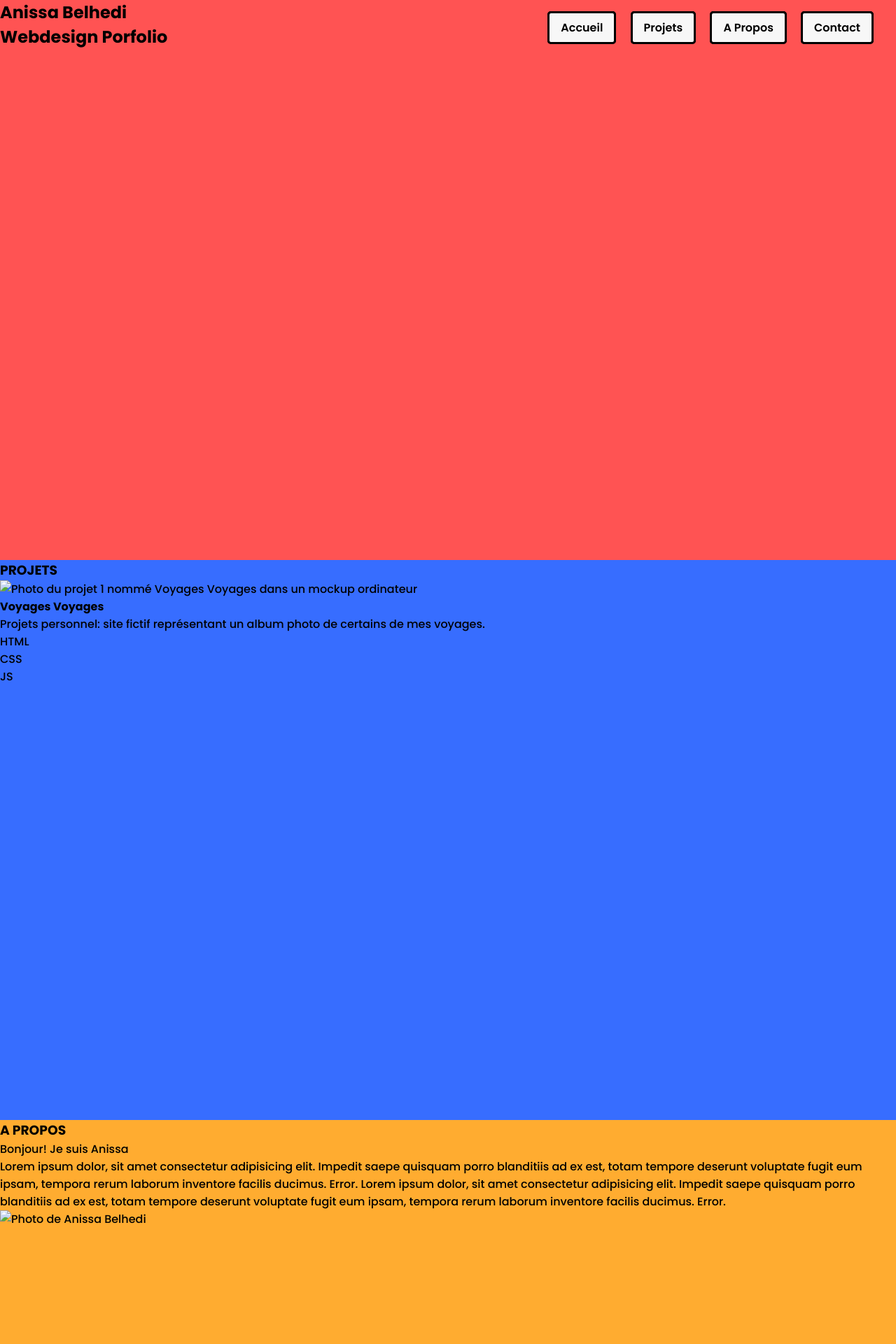
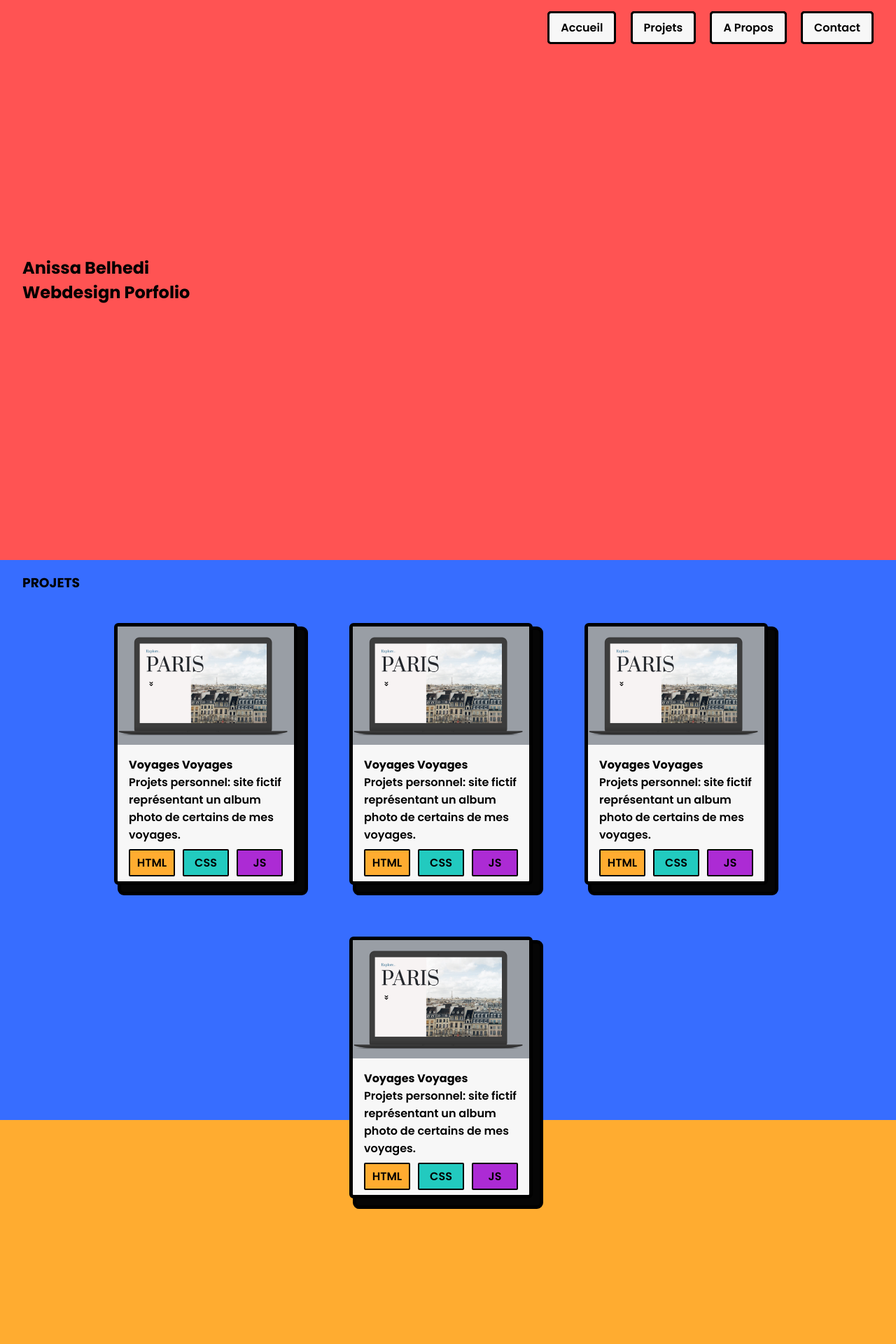
Before and after one commit to AnissaBel/anissawebdesign, a PHP site: page / in a window 1280 px wide. Shown: the top 1920 px of the page at 70% size. Run offline with PHP 8.4, Linux system fonts and the light colour scheme.

Commit message:
Section Projets - Cards

```diff
--- a/css/style.css
+++ b/css/style.css
@@ -14,13 +14,16 @@
     --red-1:#ff5353;
 }
 
+html {
+    scroll-behavior: smooth;
+}
+
 body {
     width:100%;
     height:100%;
     font-family:'Poppins', sans-serif;
     font-size: 1rem;
     background-color: aqua;
-    scroll-behavior: smooth;
 }
 
 header {
@@ -29,6 +32,7 @@ header {
     position: fixed;
     display:flex;
     padding:1rem;
+    z-index:10;
 }
 
 
@@ -82,6 +86,10 @@ nav li {
 section {
     width:100%;
     height:100vh;
+    padding:2rem;
+    display:flex;
+    flex-direction: column;
+    justify-content: center;
 }
 
 #accueil {
@@ -103,3 +111,100 @@ section {
 #contact {
     background-color: var(--blue-2);
 }
+
+/* ________SECTION PROJETS________ */
+
+.projets__container {
+    width:100%;
+    height:100%;
+    padding:1rem;
+    display:flex;
+    flex-wrap: wrap;
+    justify-content: center;
+}
+
+
+.card__contour {
+    width:17rem;
+    height:24rem;
+    margin:2rem;
+    display:inline-block;
+    background-color: #050505;
+    border-radius: 9px;
+    border: 5px solid black;
+    text-decoration: none;
+
+}
+
+.projets__container__cards {
+    width:100%;
+    height:100%;
+    display:flex;
+    flex-direction: column;
+    background-color: var(--white-bg);
+    border: 5px solid black;
+    color:black;
+    /* padding: 0.5rem 1rem; */
+    font-size:1rem;
+    font-weight:600;
+    border-radius:6px;
+    cursor:pointer;
+    transform:translate(-10px, -10px);
+    transition:
+    transform 0.15s ease-out,
+    color 0.15s ease-out,
+    background-color 0.15s ease-out;
+}
+
+.projets__container__cards:hover {
+    transform:translate(0px, 0px);
+    border: 3px solid black;
+    background-color: #22cabf;
+}
+
+.card__img__container {
+    width:100%;
+    height:50%;
+}
+
+.card__img__container img {
+    width:100%;
+    height:100%;
+    object-fit: cover;
+}
+
+.card__description__container {
+    padding:1rem;
+}
+
+
+.bloc__container {
+    width:100%;
+    display:flex;
+    justify-content: space-between;
+    margin:0.5rem 0rem 0.5rem 0rem;
+
+}
+
+.html__bloc,
+.css__bloc,
+.js__bloc {
+    width:30%;
+    padding:0.3rem;
+    border:2px solid black;
+    border-radius:2px;
+    text-align: center;
+}
+
+.html__bloc {
+    background-color: var(--orange-1);
+}
+.css__bloc {
+    background-color: var(--blue-2);
+}
+.js__bloc {
+    background-color: var(--purple-1);
+}
+
+
+/* ________SECTION PROJETS________ */
--- a/index.html
+++ b/index.html
@@ -41,11 +41,15 @@
             <h3>PROJETS</h3>
         </div>
 
-        <div class="projets__container">
-            <div class="projets__container__cards">
+        <div class="projets__container"><!-- div projet container -->
+
+            <div class="card__contour"><!-- div contour -->
+
+                <div class="projets__container__cards"><!-- div projet container cards -->
                     <div class="card__img__container">
-                    <img src="" alt="Photo du projet 1 nommé Voyages Voyages dans un mockup ordinateur">
+                        <img src="css/images/Mockup ordi simple.PNG" alt="Photo du projet 1 nommé Voyages Voyages dans un mockup ordinateur">
                     </div>
+
                     <div class="card__description__container">
                         <h4>Voyages Voyages</h4>
                         <p>Projets personnel: site fictif représentant un album photo de certains de mes voyages.</p>
@@ -55,8 +59,70 @@
                             <div class="js__bloc">JS</div>
                         </div>
                     </div>
+
+                </div><!-- divprohet container cards -->
+
+            </div> <!-- divcontour -->
+            <div class="card__contour"><!-- div contour -->
+
+                <div class="projets__container__cards"><!-- div projet container cards -->
+                    <div class="card__img__container">
+                        <img src="css/images/Mockup ordi simple.PNG" alt="Photo du projet 1 nommé Voyages Voyages dans un mockup ordinateur">
+                    </div>
+
+                    <div class="card__description__container">
+                        <h4>Voyages Voyages</h4>
+                        <p>Projets personnel: site fictif représentant un album photo de certains de mes voyages.</p>
+                        <div class="bloc__container">
+                            <div class="html__bloc">HTML</div>
+                            <div class="css__bloc">CSS</div>
+                            <div class="js__bloc">JS</div>
                         </div>
                     </div>
+
+                </div><!-- divprohet container cards -->
+
+            </div> <!-- divcontour -->
+            <div class="card__contour"><!-- div contour -->
+
+                <div class="projets__container__cards"><!-- div projet container cards -->
+                    <div class="card__img__container">
+                        <img src="css/images/Mockup ordi simple.PNG" alt="Photo du projet 1 nommé Voyages Voyages dans un mockup ordinateur">
+                    </div>
+
+                    <div class="card__description__container">
+                        <h4>Voyages Voyages</h4>
+                        <p>Projets personnel: site fictif représentant un album photo de certains de mes voyages.</p>
+                        <div class="bloc__container">
+                            <div class="html__bloc">HTML</div>
+                            <div class="css__bloc">CSS</div>
+                            <div class="js__bloc">JS</div>
+                        </div>
+                    </div>
+
+                </div><!-- divprohet container cards -->
+
+            </div> <!-- divcontour -->
+            <div class="card__contour"><!-- div contour -->
+
+                <div class="projets__container__cards"><!-- div projet container cards -->
+                    <div class="card__img__container">
+                        <img src="css/images/Mockup ordi simple.PNG" alt="Photo du projet 1 nommé Voyages Voyages dans un mockup ordinateur">
+                    </div>
+
+                    <div class="card__description__container">
+                        <h4>Voyages Voyages</h4>
+                        <p>Projets personnel: site fictif représentant un album photo de certains de mes voyages.</p>
+                        <div class="bloc__container">
+                            <div class="html__bloc">HTML</div>
+                            <div class="css__bloc">CSS</div>
+                            <div class="js__bloc">JS</div>
+                        </div>
+                    </div>
+
+                </div><!-- divprohet container cards -->
+
+        </div><!-- div projet container -->
     </section>
     <!----------------------- SECTION PROJETS ------------------------->
 
```
Also changed, not shown: css/images/Mockup ordi simple.PNG (added). Lines whose indentation alone changed are shown as unchanged.
